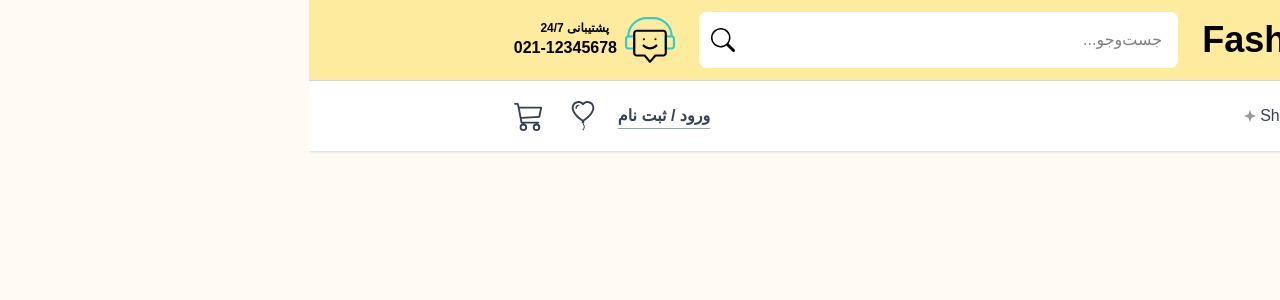
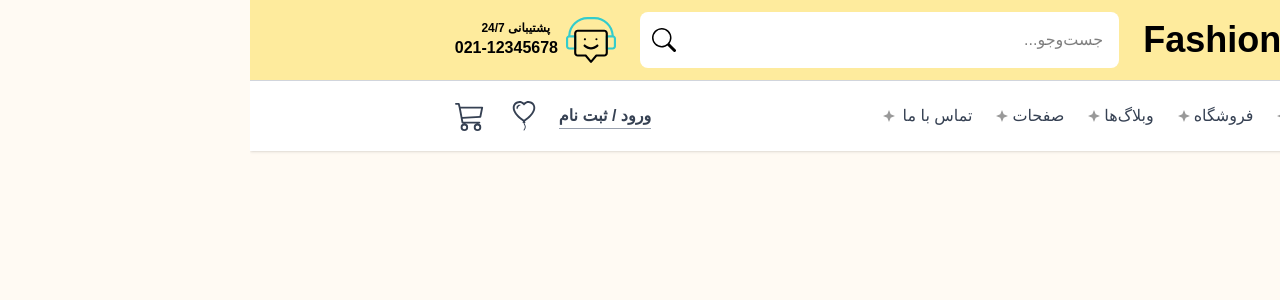
Before and after one commit to aliir7/Fashionito-Nextjs-Shop, a Next.js app: page / in a window 1280 px wide. Shown: the top 300 px of the page. Built offline with nearby package versions, Linux system fonts and the light colour scheme; a web font is replaced by a local one.

Commit message:
add navbar

```diff
--- a/Components/Navbar/BottomNav.tsx
+++ b/Components/Navbar/BottomNav.tsx
@@ -2,11 +2,11 @@
 
 import Image from "next/image";
 import Link from "next/link";
-import { useEffect, useState } from "react";
+import { useEffect, useState, Activity } from "react";
 import menuDotImg from "@/public/assets/Menu-dot.svg";
 import { navLinks } from "@/constants";
 import { BsBalloonHeart, BsCart3 } from "react-icons/bs";
-import { RiMenLine, RiArrowDownSLine } from "react-icons/ri";
+import { RiMenuLine, RiArrowDownSLine } from "react-icons/ri";
 
 function BottomNav() {
   const [isFixed, setIsFixed] = useState(false);
@@ -15,18 +15,17 @@ function BottomNav() {
     {}
   );
 
-  // is fixed handler with scrolling
   useEffect(() => {
     const handleScroll = () => setIsFixed(window.scrollY > 50);
     window.addEventListener("scroll", handleScroll);
-    return window.removeEventListener("scroll", handleScroll);
+    return () => window.removeEventListener("scroll", handleScroll);
   }, []);
 
   // toggle dropdown handler
   const toggleDropdown = (label: string) => {
-    setOpenDropdowns((perv) => ({
-      ...Object.fromEntries(Object.keys(perv).map((key) => [key, false])),
-      [label]: !perv[label],
+    setOpenDropdowns((prev) => ({
+      ...Object.fromEntries(Object.keys(prev).map((k) => [k, false])),
+      [label]: !prev[label],
     }));
   };
 
@@ -50,7 +49,7 @@ function BottomNav() {
         {/* mobile logo */}
         <Link
           href="/"
-          className="text-3xl lg:text-4xl font-bold text-black block lg:hidden"
+          className="text-2xl me-4 lg:text-4xl font-bold text-black block lg:hidden"
         >
           Fashion<span className="text-secondary">ito</span>
         </Link>
@@ -87,11 +86,12 @@ function BottomNav() {
             )
           )}
         </nav>
+
         {/* Right Icon */}
         <div className="flex items-center gap-5">
           <Link
             href="/login"
-            className="login-link border-b border-gray-400 font-semibold"
+            className="login-link hidden lg:flex border-b border-gray-400 font-semibold"
           >
             ورود / ثبت نام
           </Link>
@@ -104,42 +104,51 @@ function BottomNav() {
             </Link>
           </div>
         </div>
+
         {/* Mobile Menu Button */}
-        <div className="flex items-center justify-between gap-4 lg:hidden">
-          <button
-            onClick={() => setMobileMenuOpen(!mobileMenuOpen)}
-            type="button"
-            className="text-2xl focus:outline-none"
-          >
-            <RiMenLine />
-          </button>
-        </div>
+        <button
+          onClick={() => setMobileMenuOpen(!mobileMenuOpen)}
+          type="button"
+          className="text-3xl lg:hidden"
+        >
+          <RiMenuLine />
+        </button>
       </div>
-      {/* Mobile Menu start */}
-      {mobileMenuOpen && (
+
+      {/* Mobile Menu */}
+      <Activity mode={mobileMenuOpen ? "visible" : "hidden"}>
         <div className="lg:hidden border-t bg-white border-gray-200 mt-3 transition-all duration-500">
-          <nav className="flex flex-col px-[4%] py-3 space-y-1">
+          <nav className="flex flex-col px-4 py-2">
             {navLinks.map((link) =>
               link.dropdown ? (
                 <div key={link.label} className="flex flex-col">
+                  {/* parent */}
                   <button
                     type="button"
-                    className="w-full flex items-center justify-between"
                     onClick={() => toggleDropdown(link.label)}
+                    className="w-full flex items-center justify-between py-3 text-sm font-medium"
                   >
                     {link.label}
-                    <RiArrowDownSLine />
+                    <RiArrowDownSLine
+                      className={`text-xl transition-transform ${
+                        openDropdowns[link.label] ? "rotate-180" : ""
+                      }`}
+                    />
                   </button>
+
+                  {/* dropdown */}
                   <div
-                    className={`overflow-hidden transition-all duration-500`}
+                    className={`overflow-hidden transition-all duration-500 ${
+                      openDropdowns[link.label] ? "max-h-96" : "max-h-0"
+                    }`}
                   >
-                    <div className="flex flex-col space-y-1 p-2 bg-primary">
+                    <div className="flex flex-col bg-white space-y-1 py-2 px-2">
                       {link.dropdown.map((item) => (
                         <Link
                           key={item.label}
                           href={item.href}
-                          className="px-2 py-1 bg-white"
-                          onClick={() => setMobileMenuOpen(!mobileMenuOpen)}
+                          onClick={() => setMobileMenuOpen(false)}
+                          className="py-1 px-2 text-sm border-b border-gray-200"
                         >
                           {item.label}
                         </Link>
@@ -151,8 +160,8 @@ function BottomNav() {
                 <Link
                   key={link.label}
                   href={link.href}
-                  className="p-2 block hover:text-white font-medium rounded-md"
-                  onClick={() => setMobileMenuOpen(!mobileMenuOpen)}
+                  onClick={() => setMobileMenuOpen(false)}
+                  className="p-2 text-sm block rounded-md font-medium"
                 >
                   {link.label}
                 </Link>
@@ -160,8 +169,7 @@ function BottomNav() {
             )}
           </nav>
         </div>
-      )}
-      {/* mobile menu down */}
+      </Activity>
     </div>
   );
 }
--- a/constants/index.ts
+++ b/constants/index.ts
@@ -2,18 +2,40 @@ import type { NavLink } from "@/types/types";
 
 export const navLinks: NavLink[] = [
   {
-    label: "Home",
+    label: "خانه",
     href: "/",
   },
   {
-    label: "Shop",
+    label: "فروشگاه",
     href: "/Shop",
     dropdown: [
-      { label: "Shop", href: "/Shop" },
-      { label: "Details", href: "/Shop/12" },
-      { label: "Cart", href: "/Cart" },
-      { label: "Wishlist", href: "/Wishlist" },
-      { label: "Checkout", href: "/Checkout" },
+      { label: "فروشگاه", href: "/Shop" },
+      { label: "جزئیات محصول", href: "/Shop/12" },
+      { label: "سبد خرید", href: "/Cart" },
+      { label: "علاقه‌مندی‌ها", href: "/Wishlist" },
+      { label: "تسویه حساب", href: "/Checkout" },
     ],
   },
+  {
+    label: "وبلاگ‌ها",
+    href: "/Blogs",
+    dropdown: [
+      { label: "وبلاگ‌ها", href: "/Blogs" },
+      { label: "جزئیات وبلاگ", href: "/Blogs/7" },
+    ],
+  },
+  {
+    label: "صفحات",
+    href: "#",
+    dropdown: [
+      { label: "درباره ما", href: "/About" },
+      { label: "جدول قیمت‌ها", href: "/Pricing" },
+      { label: "کارت هدیه", href: "/GiftVoucher" },
+      { label: "سوالات متداول", href: "/Faq" },
+      { label: "ورود", href: "/Login" },
+      { label: "ثبت‌نام", href: "/Registration" },
+      { label: "تماس با ما", href: "/Contact" },
+    ],
+  },
+  { label: "تماس با ما", href: "/Contact" },
 ];
--- a/package.json
+++ b/package.json
@@ -28,6 +28,7 @@
     "@types/react": "^19",
     "@types/react-dom": "^19",
     "babel-plugin-react-compiler": "1.0.0",
+    "baseline-browser-mapping": "^2.8.32",
     "tailwindcss": "^4",
     "typescript": "^5"
   }
```
Also changed, not shown: 1 other file (tests, documents, lock files or other folders).
